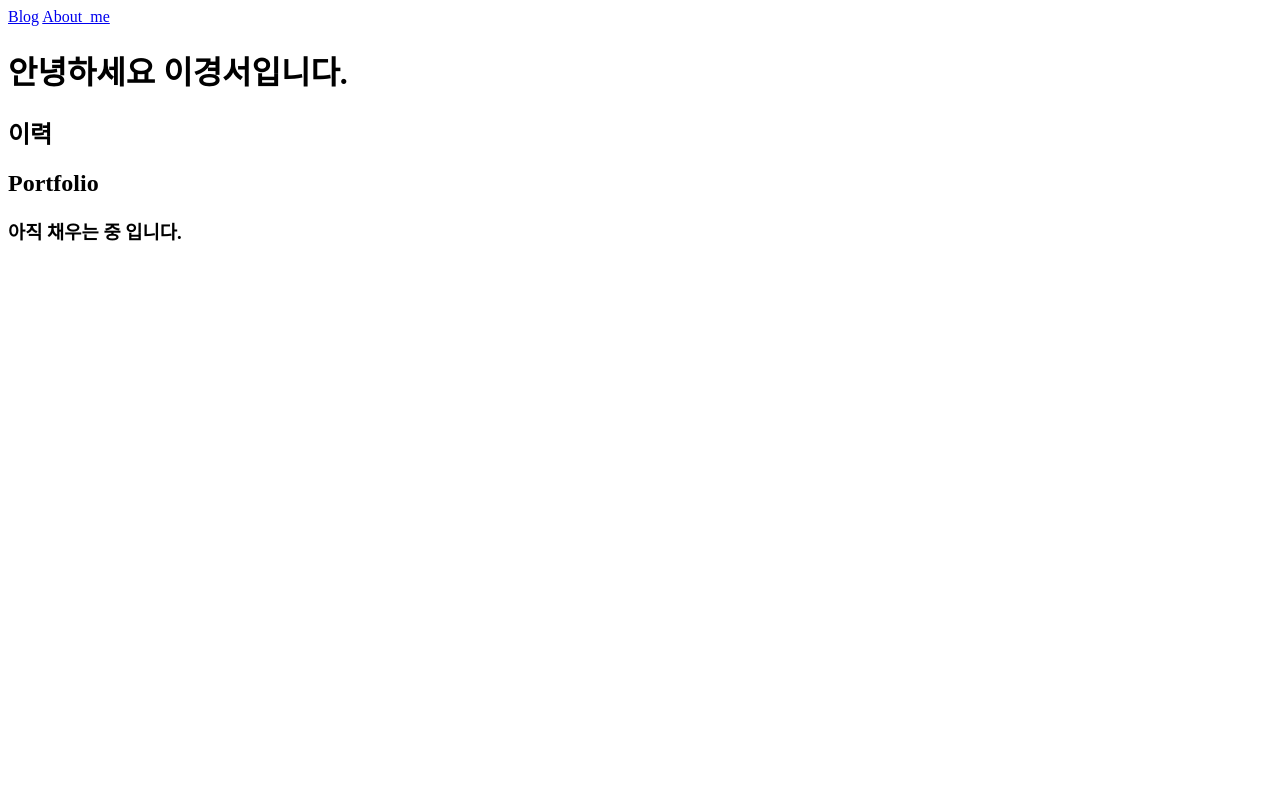
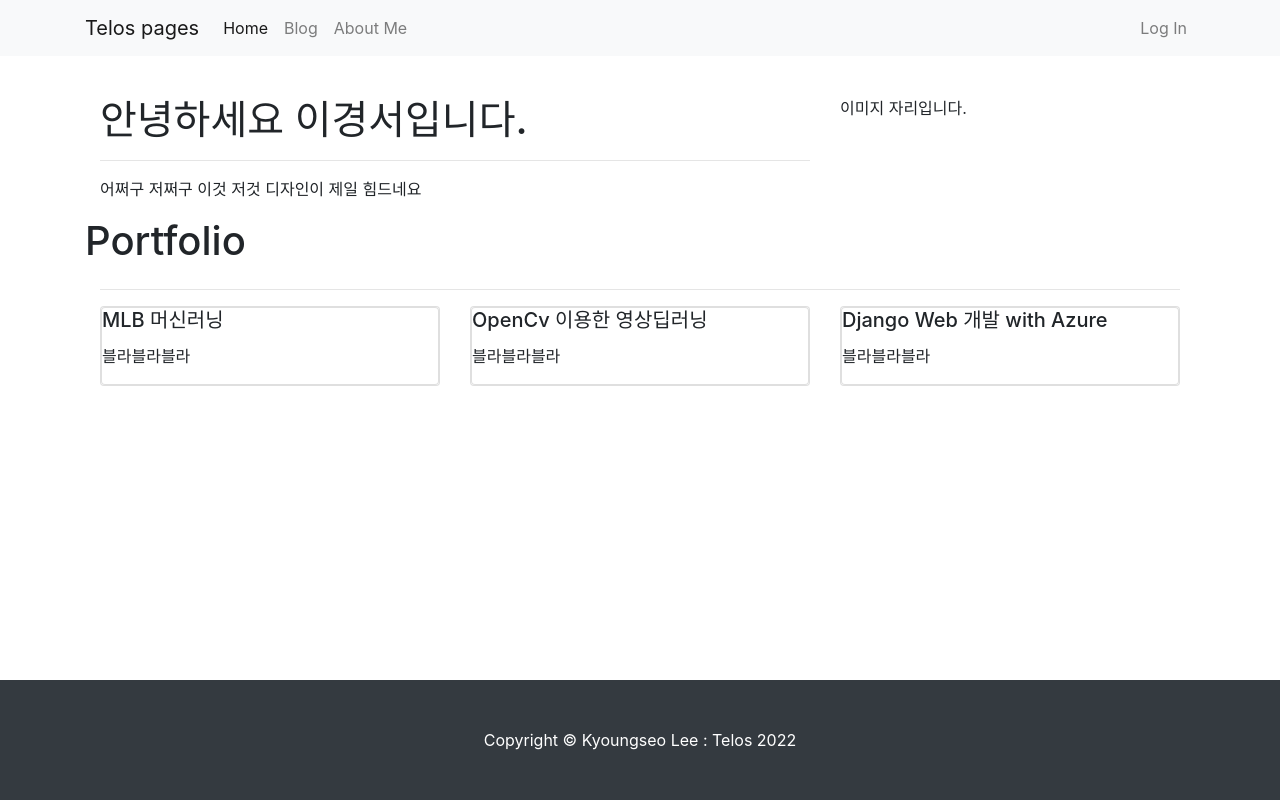
Before and after one commit to Telos0/myBlogDjango, a Django app: page /about_me/ in a window 1280 px wide. Run offline with Django 4.2, Linux system fonts and the light colour scheme; some libraries are stand-ins or nearby versions.

Commit message:
about_me modify

```diff
--- a/blog/models.py
+++ b/blog/models.py
@@ -58,6 +58,7 @@ class Post(models.Model):
 
 class RunningServices(models.Model):
     name = models.CharField(max_length=30)
+    description = models.CharField(max_length=200, null=True)
     url = models.URLField(max_length=200, null=True)
     runningYN = models.BooleanField()
 
--- a/single_pages/templates/single_pages/about_me.html
+++ b/single_pages/templates/single_pages/about_me.html
@@ -1,20 +1,63 @@
-<!DOCTYPE html>
-<html lang="ko">
-<head>
-    <meta charset="UTF-8">
-    <title>개발자 이경서입니다!</title>
-</head>
-<body>
+{% extends 'single_pages/base_about_me.html' %}
+{% load static %}
+{% block head_title %}
+   About Telos
+{% endblock %}
 
-    <nav>
-        <a href="/blog/">Blog</a>
-        <a href="/about_me/">About_me</a>
-    </nav>
+{% block main_area %}
+    <section>
+        <div class="container mt-4">
+            <div class="row">
+                <div class="col-lg-8">
+                    <h1>안녕하세요 이경서입니다.</h1>
+                    <hr>
+                    <P>어쩌구 저쩌구 이것 저것 디자인이 제일 힘드네요</P>
+                </div>
+                <div class="col-lg-4">
+                    <P>이미지 자리입니다.</P>
+                </div>
+            </div>
+        </div>
+    </section>
+    <section>
+        <div class="container">
+            <div class="row">
+                <div class="col=12">
+                    <h1>Portfolio</h1>
+                </div>
+            </div>
+            <hr>
+            <div class="row">
+                <div class="col-lg-4">
+                    <div class="card">
+                        <div class="card body">
+                            <h5 class="card-title">MLB 머신러닝</h5>
+                            <P>블라블라블라</P>
+                        </div>
+                    </div>
+                </div>
 
-    <h1>안녕하세요 이경서입니다.</h1>
-    <h2>이력</h2>
-    <h2>Portfolio</h2>
-    <h3>아직 채우는 중 입니다.</h3>
+                <div class="col-lg-4">
+                    <div class="card">
+                        <div class="card body">
+                            <h5 class="card-title">OpenCv 이용한 영상딥러닝</h5>
+                            <P>블라블라블라</P>
+                        </div>
+                    </div>
+                </div>
 
-</body>
-</html>
+                <div class="col-lg-4">
+                    <div class="card">
+                        <div class="card body">
+                            <h5 class="card-title">Django Web 개발 with Azure</h5>
+                            <P>블라블라블라</P>
+                        </div>
+                    </div>
+                </div>
+            </div>
+        </div>
+
+
+    </section>
+
+{% endblock %}
--- /dev/null
+++ b/single_pages/templates/single_pages/base_about_me.html
@@ -0,0 +1,120 @@
+<!DOCTYPE html>
+{% load static %}
+{% load socialaccount %}
+<html lang="ko">
+
+<head>
+    <title>{% block head_title %}Blog{% endblock %}</title>
+    <link href="{% static 'blog/bootstrap/bootstrap.min.css' %}" rel="stylesheet" media="screen">
+    <link rel="stylesheet" href="{% static 'single_pages/css/about_me.css' %}" media="screen">
+    <script src="https://kit.fontawesome.com/bd43bcbc70.js" crossorigin="anonymous"></script>
+</head>
+
+<body>
+    <nav class="navbar navbar-expand-lg navbar-light bg-light">
+        <div class="container">
+            <a class="navbar-brand" href="/">Telos pages</a>
+            <button class="navbar-toggler" type="button" data-toggle="collapse" data-target="#navbarNavDropdown"
+                aria-controls="navbarNavDropdown" aria-expanded="false" aria-label="Toggle navigation">
+                <span class="navbar-toggler-icon"></span>
+            </button>
+            <div class="collapse navbar-collapse" id="navbarNavDropdown">
+                <ul class="navbar-nav">
+                    <li class="nav-item active">
+                        <a class="nav-link" href="/">Home <span class="sr-only">(current)</span></a>
+                    </li>
+                    <li class="nav-item">
+                        <a class="nav-link" href="/blog/">Blog</a>
+                    </li>
+                    <li class="nav-item">
+                        <a class="nav-link" href="/about_me/">About Me</a>
+                    </li>
+                </ul>
+                <ul class="navbar-nav ml-auto">
+                    {% if user.is_authenticated %}
+                    <li class="nav-item dropdown">
+                        <a class="nav-link dropdown-toggle" href="#" id="navbarDropdownMenuLink" role="button"
+                            data-toggle="dropdown" aria-haspopup="true" aria-expanded="false">
+                            {{ user.username }}
+                        </a>
+                        <div class="dropdown-menu" aria-labelledby="navbarDropdownMenuLink">
+                            <a class="dropdown-item" href="#">Something else here</a>
+                            <a class="dropdown-item" href="/accounts/logout/">Log Out</a>
+                        </div>
+
+                    </li>
+                    {% else %}
+                    <li class="nav-item">
+                        <a class="nav-link" href="#" data-toggle="modal" data-target="#loginModal">Log In</a>
+                    </li>
+                    {% endif %}
+                </ul>
+            </div>
+        </div>
+    </nav>
+
+    <!-- Modal -->
+    <div class="modal fade" id="loginModal" tabindex="-1" role="dialog" aria-labelledby="logInModalLabel"
+        aria-hidden="true">
+        <div class="modal-dialog" role="document">
+            <div class="modal-content">
+                <div class="modal-header">
+                    <h5 class="modal-title" id="loginModalLabel"> <i class="fas fa-sign-in-alt"></i>&nbsp Log In</h5>
+                    <button type="button" class="close" data-dismiss="modal" aria-label="Close">
+                        <span aria-hidden="true">&times;</span>
+                    </button>
+                </div>
+                <div class="modal-body">
+                    <div class="row">
+                        <div class="col-md-6">
+                            <a role="button" class="btn btn-outline-dark btn-block btn-sm " href="{% provider_login_url 'google' %}"><i class="fab fa-google"></i>&nbsp&nbsp Log in with Google</a>
+                            <a role="button" class="btn btn-outline-dark btn-block btn-sm " href="/accounts/login/"><i class="far fa-envelope"></i>&nbsp&nbsp Log in with Username</a>
+                        </div>
+                        <div class="col-md-6">
+                            <a role="button" class="btn btn-outline-dark btn-block btn-sm" href="/accounts/signup/"><i class="far fa-envelope"></i>&nbsp&nbsp Sign Up with E-mail</a>
+                        </div>
+                    </div>
+                </div>
+                <div class="modal-footer">
+                    <button type="button" class="btn btn-secondary" data-dismiss="modal">Close</button>
+                </div>
+            </div>
+        </div>
+    </div>
+
+
+    <div class="container my-3">
+        <div class="row">
+            <div class="col-12" id="main_area">
+            {% block main_area %}
+            {% endblock %}
+            </div>
+        </div>
+    </div>
+
+    <!-- Footer -->
+    <div class="fixed-bottom">
+        <footer class="py-5 bg-dark">
+            <div class="container">
+                <p class="m-0 text-center text-white">
+                    Copyright &copy; Kyoungseo Lee : Telos 2022
+                </p>
+            </div>
+        </footer>
+    </div>
+
+
+
+    <script src="https://code.jquery.com/jquery-3.4.1.slim.min.js"
+        integrity="sha384-J6qa4849blE2+poT4WnyKhv5vZF5SrPo0iEjwBvKU7imGFAV0wwj1yYfoRSJoZ+n"
+        crossorigin="anonymous"></script>
+    <script src="https://cdn.jsdelivr.net/npm/popper.js@1.16.0/dist/umd/popper.min.js"
+        integrity="sha384-Q6E9RHvbIyZFJoft+2mJbHaEWldlvI9IOYy5n3zV9zzTtmI3UksdQRVvoxMfooAo"
+        crossorigin="anonymous"></script>
+    <script src="https://stackpath.bootstrapcdn.com/bootstrap/4.4.1/js/bootstrap.min.js"
+        integrity="sha384-wfSDF2E50Y2D1uUdj0O3uMBJnjuUD4Ih7YwaYd1iqfktj0Uod8GCExl3Og8ifwB6"
+        crossorigin="anonymous"></script>
+
+</body>
+
+</html>
```
Also changed, not shown: single_pages/templates/single_pages/landing.html (+6 -3 lines), blog/migrations/0016_runningservices_description.py (added).
